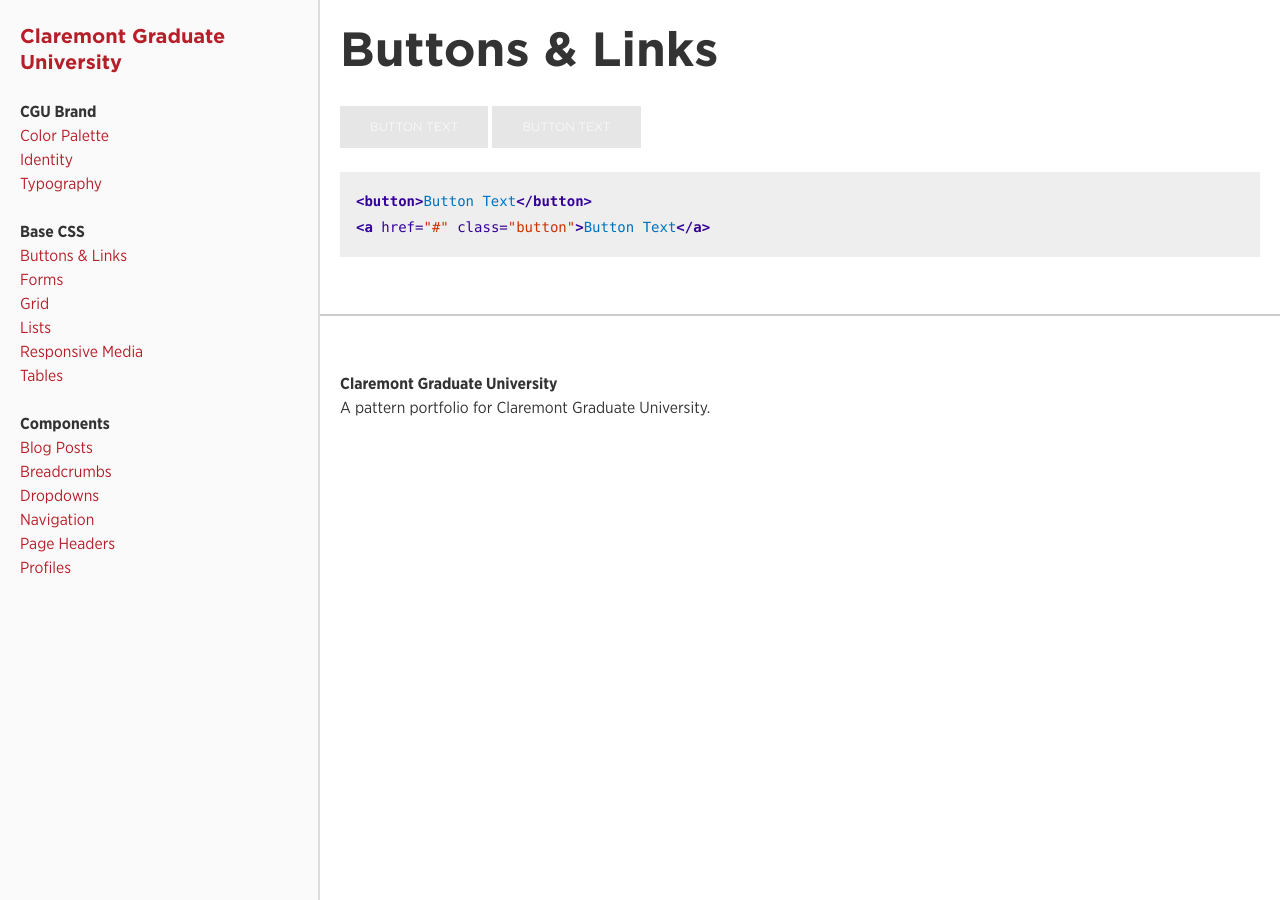
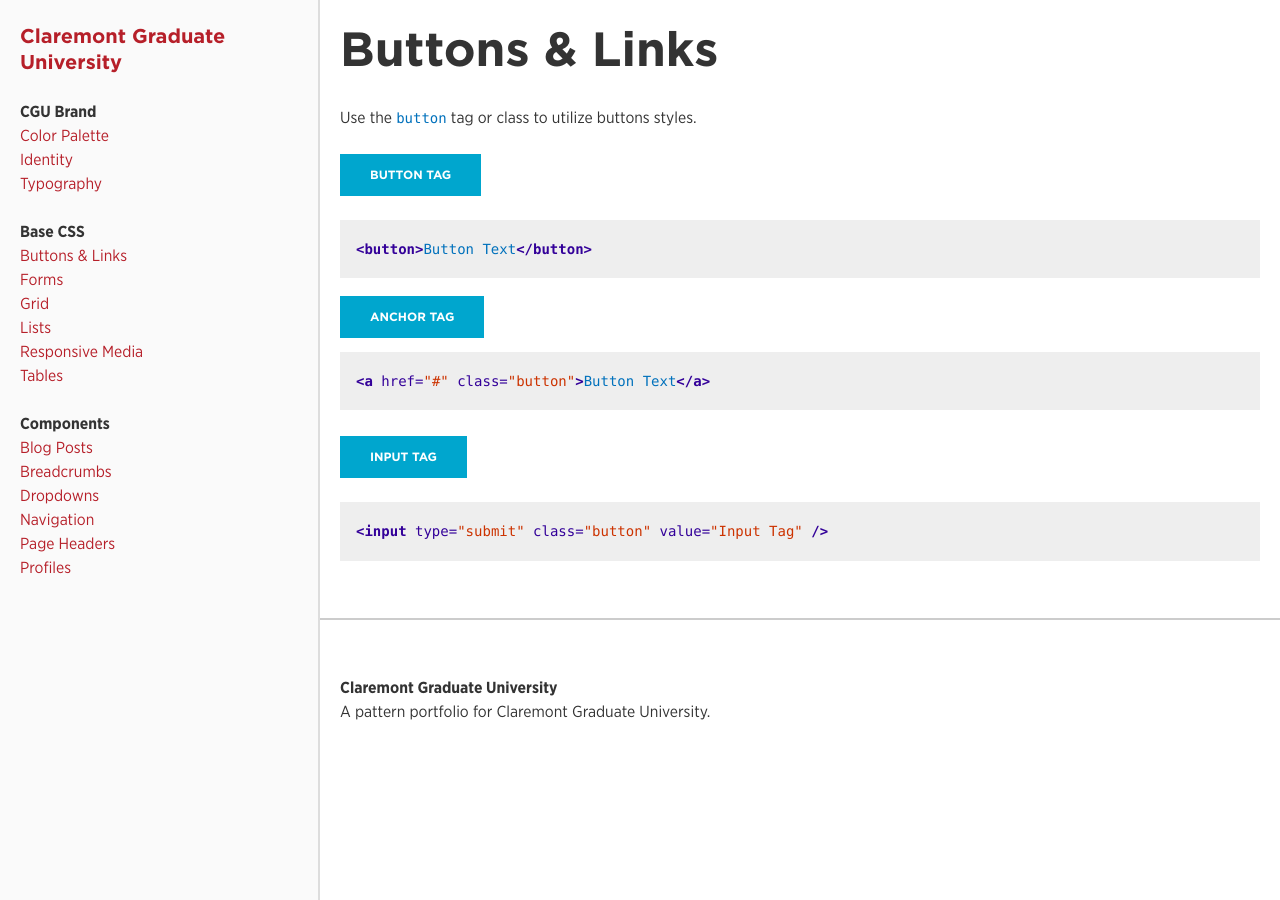
Before and after one commit to ObjectiveSubject/cgu-pattern-portfolio, a Jekyll site: the page built from buttons-links.md, in a window 1280 px wide. Built offline with Jekyll 4.4.1, drawn with Linux system fonts in a browser that asks for light colours.

Commit message:
update button page

```diff
--- a/_sass/base/_mixins.scss
+++ b/_sass/base/_mixins.scss
@@ -31,6 +31,7 @@
 	color: white;
 	font-family: $font_heading;
 	font-size: 0.75rem;
+	font-weight: 700;
 	line-height: 1;
 	padding: .6em 1em .4em;
 	text-shadow: none;
@@ -42,7 +43,7 @@
     -webkit-appearance: none;
     -webkit-font-smoothing: antialiased;
     -moz-osx-font-smoothing: grayscale;
-    transition: background 300ms ease;
+    @include transition(background 300ms ease);
 
     &:visited {
     	background: $color;
--- a/_sass/base/_variables.scss
+++ b/_sass/base/_variables.scss
@@ -12,7 +12,33 @@
 
 // Colors
 // ============================================ /
+$light_gray: #e4e1d7;
+$copper: #9e9270;
+$orange: #a75b00;
+$gold: #eb9719;
 $red: #b61f29;
+$dark_red: darken($red, 17%);
+$purple: #56416f;
+$navy: #0c5277;
+$blue: #00A6CE;
+$granite: #1b606a;
+$gray: tint(black, 60%);
+$text_color: #333;
+
+$color_map: (
+	'light-gray' : $light_gray,
+	'copper' 	 : $copper,
+	'orange' 	 : $orange,
+	'gold' 		 : $gold,
+	'red' 		 : $red,
+	'dark-red'	 : $dark_red,
+	'purple' 	 : $purple,
+	'navy' 		 : $navy,
+	'blue' 		 : $blue,
+	'granite' 	 : $granite,
+	'gray'		 : $gray,
+	'text-color' : #333
+);
 
 $color_text_main: #333;
 $color_text_heading: #333;
@@ -27,7 +53,8 @@
 
 $color_background_body: #fff;
 $color_background_hr: #ccc;
-$color_background_button: #e6e6e6;
+$color_background_button: $blue;
+$color_background_button_hover: $navy;
 $color_background_pre: #eee;
 
 $color_border_button: #ccc #ccc #bbb;
--- a/buttons-links.md
+++ b/buttons-links.md
@@ -5,10 +5,22 @@
 tags: base
 ---
 
-<button>Button Text</button>
-<a href="#" class="button">Button Text</a>
+Use the `button` tag or class to utilize buttons styles.
+
+<button>Button Tag</button>
 
 {% highlight html %}
 <button>Button Text</button>
+{% endhighlight %}
+
+<a href="#" class="button">Anchor Tag</a>
+
+{% highlight html %}
 <a href="#" class="button">Button Text</a>
 {% endhighlight %}
+
+<input type="submit" class="button" value="Input Tag" />
+
+{% highlight html %}
+<input type="submit" class="button" value="Input Tag" />
+{% endhighlight %}
```
